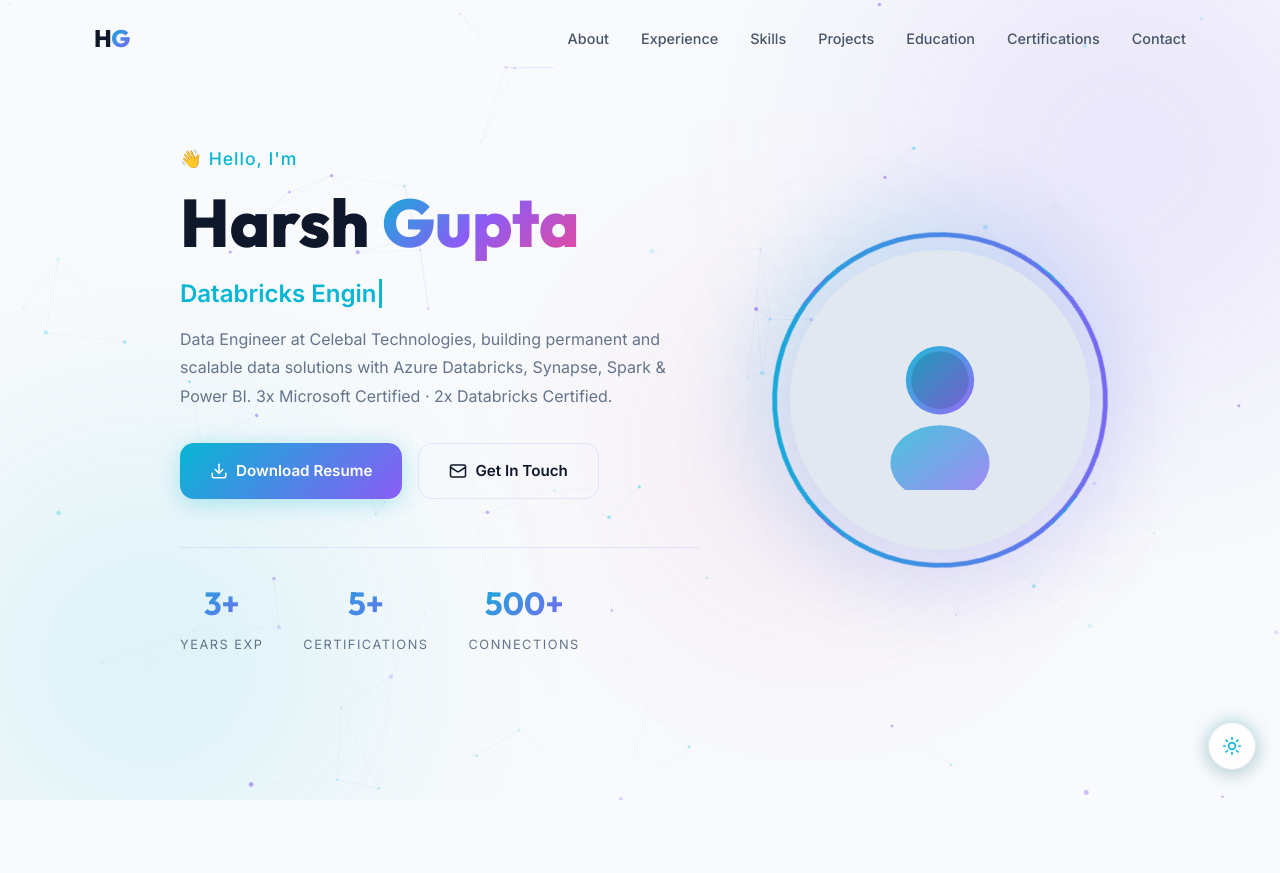
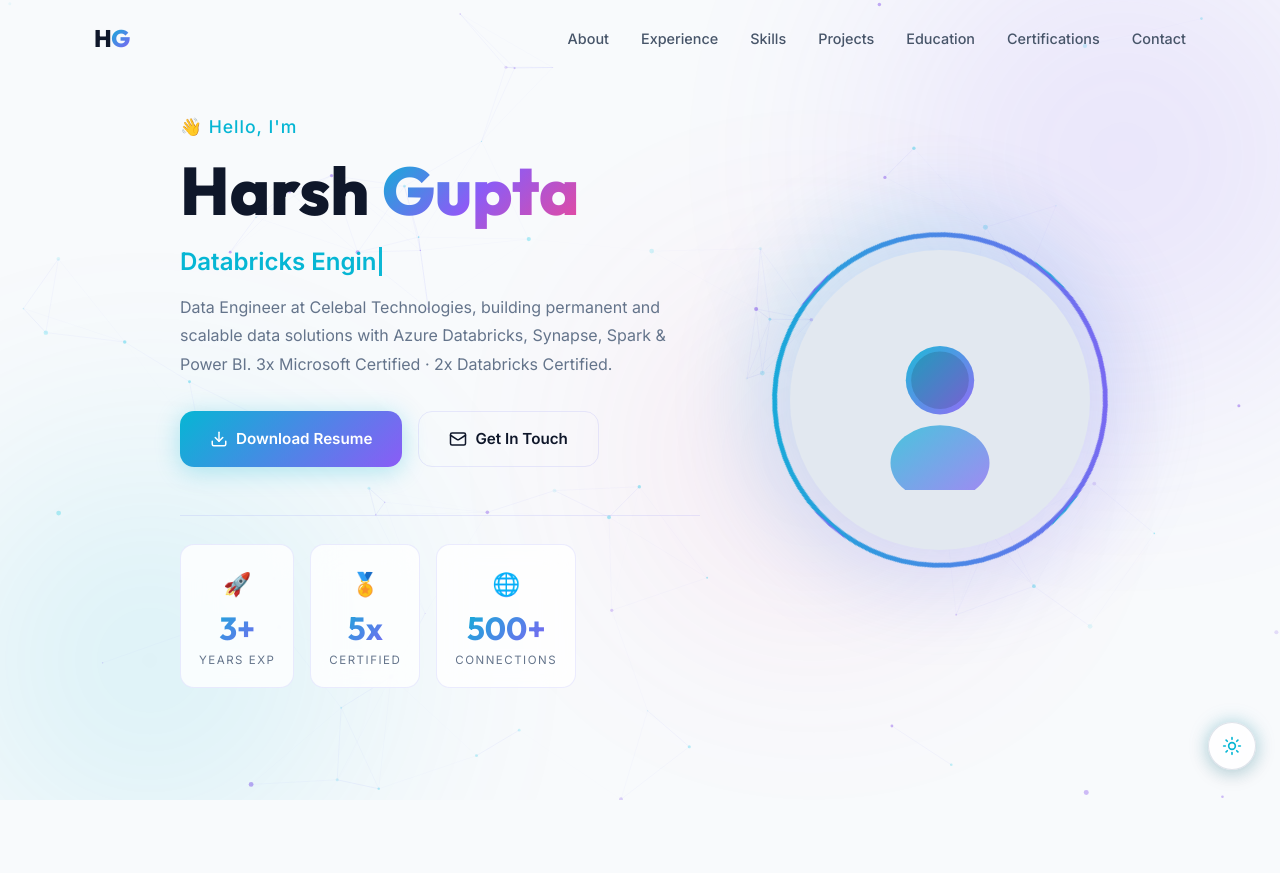
Before and after one commit to Harshgt57/Portfolio, a plain HTML site: page index.html in a window 1280 px wide. Shown: the top 873 px of the page. Drawn offline with nearby package versions, Linux system fonts and the light colour scheme; animation ran at ten frames a second.

Commit message:
Adding hero metrics

```diff
--- a/index.css
+++ b/index.css
@@ -684,7 +684,7 @@
 
 .hero-stats {
   display: flex;
-  gap: 40px;
+  gap: 16px;
   margin-top: 48px;
   padding-top: 28px;
   border-top: 1px solid var(--border-glass);
@@ -692,6 +692,70 @@
 
 .stat-item {
   text-align: center;
+  padding: 20px 18px 16px;
+  border-radius: var(--radius-md);
+  background: var(--bg-card);
+  backdrop-filter: blur(16px);
+  -webkit-backdrop-filter: blur(16px);
+  border: 1px solid var(--border-glass);
+  min-width: 100px;
+  position: relative;
+  overflow: hidden;
+  transition: all var(--transition-smooth);
+  opacity: 0;
+  transform: translateY(20px);
+  animation: stat-fade-in 0.6s ease forwards;
+}
+
+.stat-item:nth-child(1) {
+  animation-delay: 0.8s;
+}
+
+.stat-item:nth-child(2) {
+  animation-delay: 1.0s;
+}
+
+.stat-item:nth-child(3) {
+  animation-delay: 1.2s;
+}
+
+.stat-item:nth-child(4) {
+  animation-delay: 1.4s;
+}
+
+@keyframes stat-fade-in {
+  to {
+    opacity: 1;
+    transform: translateY(0);
+  }
+}
+
+/* Gradient shimmer on hover */
+.stat-item::before {
+  content: '';
+  position: absolute;
+  inset: 0;
+  border-radius: inherit;
+  background: linear-gradient(135deg, rgba(6, 182, 212, 0.08), rgba(139, 92, 246, 0.08));
+  opacity: 0;
+  transition: opacity var(--transition-smooth);
+}
+
+.stat-item:hover {
+  border-color: var(--border-hover);
+  transform: translateY(-4px);
+  box-shadow: 0 8px 24px rgba(6, 182, 212, 0.12), 0 0 20px rgba(139, 92, 246, 0.08);
+}
+
+.stat-item:hover::before {
+  opacity: 1;
+}
+
+.stat-icon {
+  font-size: 1.4rem;
+  margin-bottom: 6px;
+  position: relative;
+  z-index: 1;
 }
 
 .stat-number {
@@ -702,14 +766,19 @@
   -webkit-background-clip: text;
   -webkit-text-fill-color: transparent;
   background-clip: text;
+  position: relative;
+  z-index: 1;
+  line-height: 1.2;
 }
 
 .stat-label {
-  font-size: 0.8rem;
+  font-size: 0.72rem;
   color: var(--text-muted);
   text-transform: uppercase;
   letter-spacing: 1.5px;
   margin-top: 4px;
+  position: relative;
+  z-index: 1;
 }
 
 /* ============================================
@@ -1531,11 +1600,22 @@
   }
 
   .hero-stats {
-    gap: 24px;
+    gap: 10px;
+    flex-wrap: wrap;
+    justify-content: center;
+  }
+
+  .stat-item {
+    min-width: 80px;
+    padding: 14px 12px 10px;
   }
 
   .stat-number {
     font-size: 1.5rem;
+  }
+
+  .stat-icon {
+    font-size: 1.1rem;
   }
 
   .about-highlights {
--- a/index.html
+++ b/index.html
@@ -67,15 +67,18 @@
           </div>
           <div class="hero-stats">
             <div class="stat-item">
-              <div class="stat-number" data-count="3">0</div>
+              <div class="stat-icon">🚀</div>
+              <div class="stat-number" data-count="3" data-suffix="+">0</div>
               <div class="stat-label">Years Exp</div>
             </div>
             <div class="stat-item">
-              <div class="stat-number" data-count="5">0</div>
-              <div class="stat-label">Certifications</div>
+              <div class="stat-icon">🏅</div>
+              <div class="stat-number" data-count="5" data-suffix="x">0</div>
+              <div class="stat-label">Certified</div>
             </div>
             <div class="stat-item">
-              <div class="stat-number" data-count="500">0</div>
+              <div class="stat-icon">🌐</div>
+              <div class="stat-number" data-count="500" data-suffix="+">0</div>
               <div class="stat-label">Connections</div>
             </div>
           </div>
--- a/script.js
+++ b/script.js
@@ -253,6 +253,7 @@
 
   function animateCount(el) {
     const target = parseInt(el.getAttribute('data-count'));
+    const suffix = el.getAttribute('data-suffix') || '+';
     const duration = 1800;
     const startTime = performance.now();
 
@@ -263,7 +264,7 @@
       const ease = 1 - Math.pow(1 - progress, 3);
       const current = Math.round(ease * target);
 
-      el.textContent = current + (target >= 10 ? '+' : '+');
+      el.textContent = current + suffix;
 
       if (progress < 1) {
         requestAnimationFrame(update);
```
